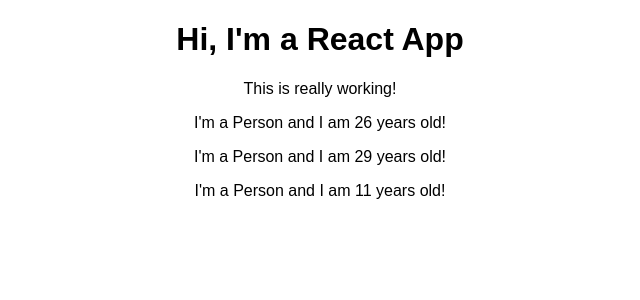
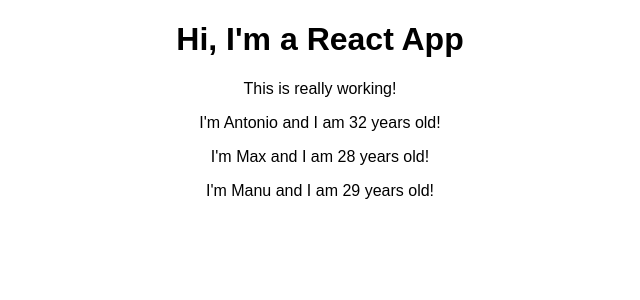
Before and after one commit to AntonioJacksonII/react-complete-guide, a React (Create React App) app: page / in a window 1280 px wide. Shown: the top 300 px of the page, without its empty margins (320-960 px from the left). Built offline with nearby package versions, Linux system fonts and the light colour scheme.

Commit message:
Working with props

```diff
--- a/src/App.js
+++ b/src/App.js
@@ -8,9 +8,9 @@
       <div className="App">
         <h1>Hi, I'm a React App</h1>
         <p>This is really working!</p>
-        <Person/>
-        <Person/>
-        <Person/>
+        <Person name="Antonio" age = "32"/>
+        <Person name="Max" age="28">My Hobbies: Racing </Person>
+        <Person name="Manu" age="29"/>
       </div>
     );
     // The code above is JSX code that gets compiled to the JS code below
--- a/src/Person/Person.js
+++ b/src/Person/Person.js
@@ -1,7 +1,7 @@
 import React from 'react';
 
-const person = () => {
-    return <p>I'm a Person and I am {Math.floor(Math.random() * 30)} years old!</p>
+const person = (props) => {
+    return <p>I'm {props.name} and I am {props.age} years old!</p>
 }
 
 export default person;
```
